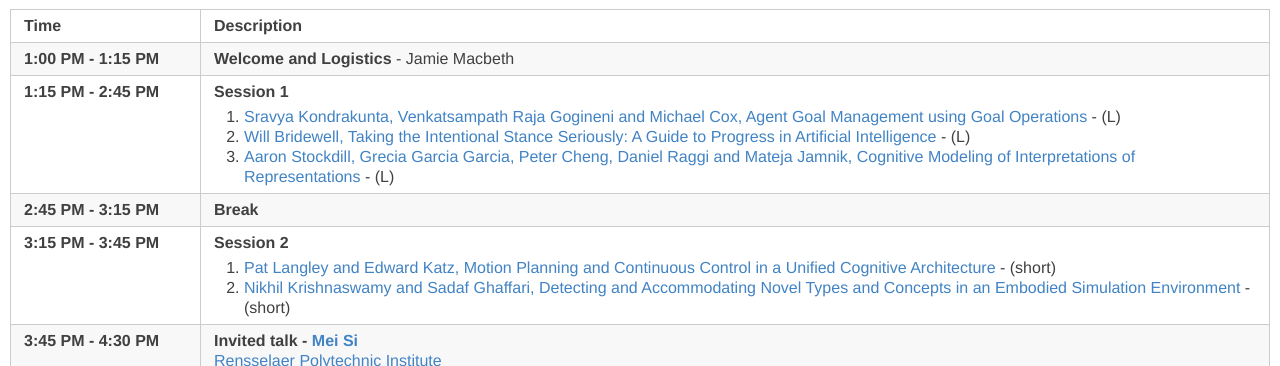
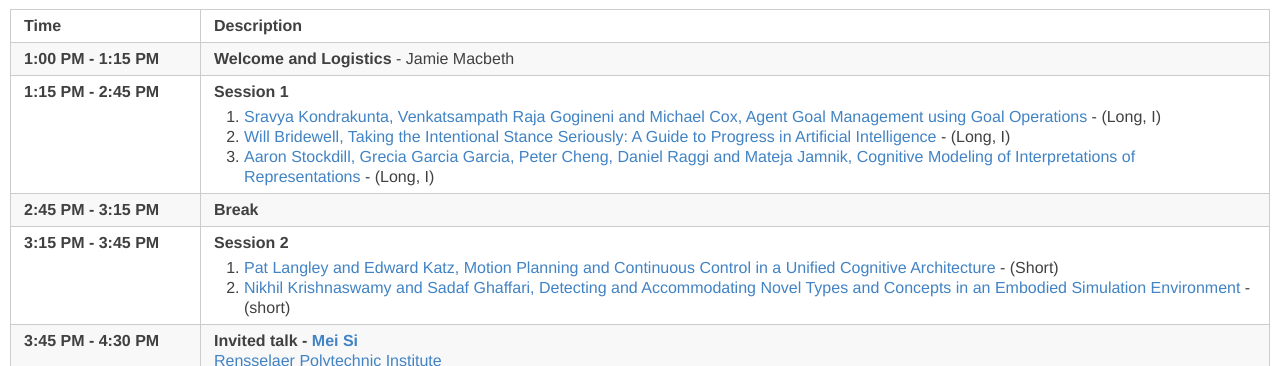
Before and after one commit to AdvancesInCognitiveSystems/acs2022, a Jekyll site: the page built from _days/saturday-day1.md, in a window 1280 px wide. Shown: the part 281-647 px from the top of the page. Built offline with Jekyll 4.4.1, drawn with Linux system fonts in a browser that asks for light colours.

Commit message:
Fixes to descriptions

```diff
--- a/_days/saturday-day1.md
+++ b/_days/saturday-day1.md
@@ -49,9 +49,9 @@ Paper PDFs are available by clicking on talk titles. For slides, click on
 -->
 
   <ol>
-   <li> <a href="{{site.baseurl}}/data/ACS-22_paper_9367.pdf">Sravya Kondrakunta, Venkatsampath Raja Gogineni and Michael Cox, Agent Goal Management using Goal Operations</a> - (L)</li>
-    <li> <a href="{{site.baseurl}}/data/ACS-22_paper_8679.pdf">Will Bridewell, Taking the Intentional Stance Seriously: A Guide to Progress in Artificial Intelligence</a> - (L)</li>
-    <li> <a href="{{site.baseurl}}/data/ACS-22_paper_4252.pdf">Aaron Stockdill, Grecia Garcia Garcia, Peter Cheng, Daniel Raggi and Mateja Jamnik, Cognitive Modeling of Interpretations of Representations</a> - (L)</li>
+   <li> <a href="{{site.baseurl}}/data/ACS-22_paper_9367.pdf">Sravya Kondrakunta, Venkatsampath Raja Gogineni and Michael Cox, Agent Goal Management using Goal Operations</a> - (Long, I)</li>
+    <li> <a href="{{site.baseurl}}/data/ACS-22_paper_8679.pdf">Will Bridewell, Taking the Intentional Stance Seriously: A Guide to Progress in Artificial Intelligence</a> - (Long, I)</li>
+    <li> <a href="{{site.baseurl}}/data/ACS-22_paper_4252.pdf">Aaron Stockdill, Grecia Garcia Garcia, Peter Cheng, Daniel Raggi and Mateja Jamnik, Cognitive Modeling of Interpretations of Representations</a> - (Long, I)</li>
   </ol>
 
   </td>
@@ -65,7 +65,7 @@ Paper PDFs are available by clicking on talk titles. For slides, click on
 <!-- ###### Chaired by TBD -->
 
   <ol>
-   <li> <a href="{{site.baseurl}}/data/ACS-22_paper_396.pdf">Pat Langley and Edward Katz, Motion Planning and Continuous Control in a Unified Cognitive Architecture</a> - (short)</li>
+   <li> <a href="{{site.baseurl}}/data/ACS-22_paper_396.pdf">Pat Langley and Edward Katz, Motion Planning and Continuous Control in a Unified Cognitive Architecture</a> - (Short)</li>
     <!-- Nikhil Krishnaswamy.  "I will be attending remotely, but Sadaf is planning to be there in person.  We will share the presentation of our paper.  However, I am giving a virtual tutorial at AACL on November 20th.  I'm not sure what time of day I need to be at that, but it will be 3 hours, so I would request that our talk at ACS not be scheduled on November 20." -->
    <li> <a href="{{site.baseurl}}/data/ACS-22_paper_3157.pdf">Nikhil Krishnaswamy and Sadaf Ghaffari, Detecting and Accommodating Novel Types and Concepts in an Embodied Simulation Environment</a> - (short)</li>
   </ol>
```
